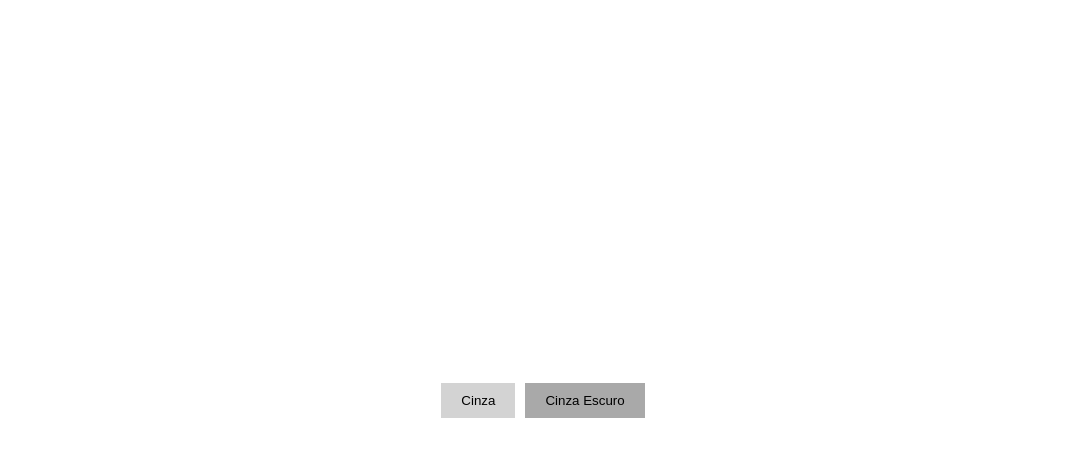
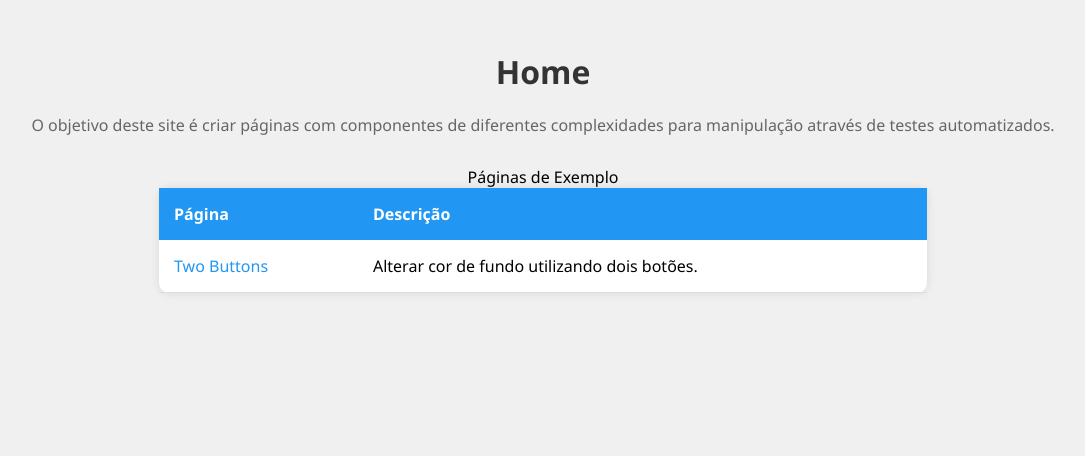
Before and after one commit to JJ-tProjects/site-ToPlayground, a plain HTML site: page index.html in a window 1280 px wide. Shown: the whole page, without its empty margins (97-1182 px from the left). Drawn offline with Linux system fonts and the light colour scheme.

Commit message:
Update site

```diff
--- a/index.html
+++ b/index.html
@@ -3,43 +3,73 @@
 <head>
 <meta charset="UTF-8">
 <meta name="viewport" content="width=device-width, initial-scale=1.0">
-<title>Alterar Cor de Fundo</title>
+<title>Index</title>
 <style>
     body {
+        font-family: Segoe UI, Arial, sans-serif;
+        background-color: #f0f0f0;
         margin: 0;
         padding: 0;
-        height: 100vh;
-        display: flex;
-        justify-content: center;
-        align-items: center;
     }
-    #btnCinza {
-        background-color: lightgray;
-        padding: 10px 20px;
-        margin-right: 10px;
-        border: none;
-        cursor: pointer;
+
+    h1 {
+        text-align: center;
+        margin-top: 50px;
+        color: #333;
     }
-    #btnCinzaEscuro {
-        background-color: darkgray;
-        padding: 10px 20px;
-        border: none;
-        cursor: pointer;
+
+    p {
+        text-align: center;
+        color: #666;
+    }
+
+    table {
+        width: 60%;
+        margin: 30px auto;
+        border-collapse: collapse;
+        background-color: #fff;
+        border-radius: 10px;
+        box-shadow: 0 0 10px rgba(0, 0, 0, 0.1);
+    }
+
+    th, td {
+        padding: 15px;
+        text-align: left;
+    }
+
+    th {
+        background-color: #2196F3;
+        color: #fff;
+    }
+
+    td {
+        border-bottom: 1px solid #ddd;
+    }
+
+    a {
+        color: #2196F3;
+        text-decoration: none;
+    }
+
+    a:hover {
+        text-decoration: underline;
     }
 </style>
 </head>
 <body>
-    <button id="btnCinza" class="btn">Cinza</button>
-    <button id="btnCinzaEscuro" class="btn">Cinza Escuro</button>
-
-    <script>
-        document.getElementById("btnCinza").addEventListener("click", function() {
-            document.body.style.backgroundColor = "lightgray";
-        });
-
-        document.getElementById("btnCinzaEscuro").addEventListener("click", function() {
-            document.body.style.backgroundColor = "darkgray";
-        });
-    </script>
+    <h1>Home</h1>
+    <p>O objetivo deste site é criar páginas com componentes de diferentes complexidades para manipulação através de testes automatizados.</p>
+    <table>
+        <caption>Páginas de Exemplo</caption>
+        <tr>
+            <th>Página</th>
+            <th>Descrição</th>
+        </tr>
+        <tr>
+            <td><a href="../pages/twoButtons.html">Two Buttons</a></td>
+            <td>Alterar cor de fundo utilizando dois botões.</td>
+        </tr>
+        <!-- Adicione mais linhas conforme necessário para mais páginas -->
+    </table>
 </body>
 </html>
```
Also changed, not shown: pages/twoButtons.html (added, +68 -0 lines).
